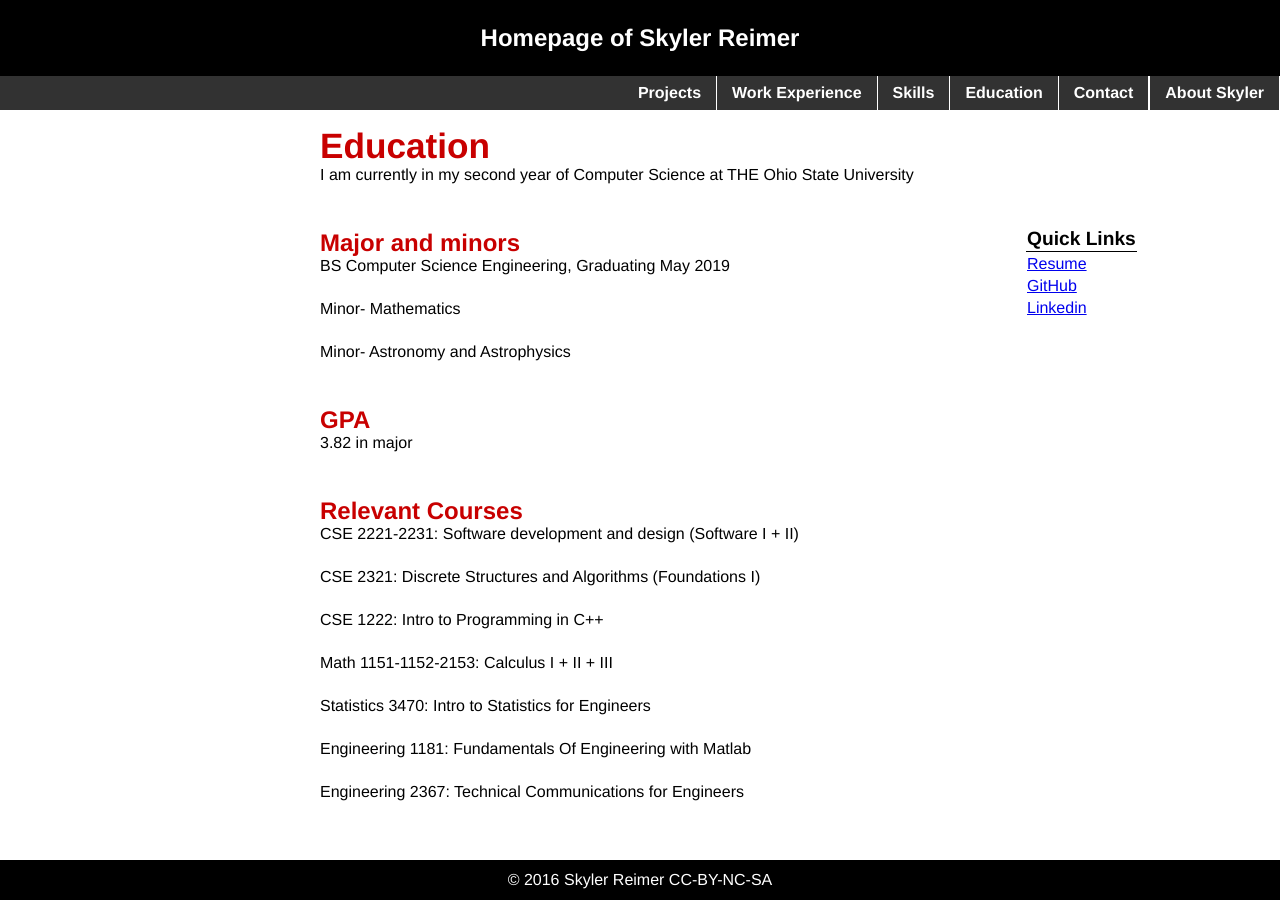
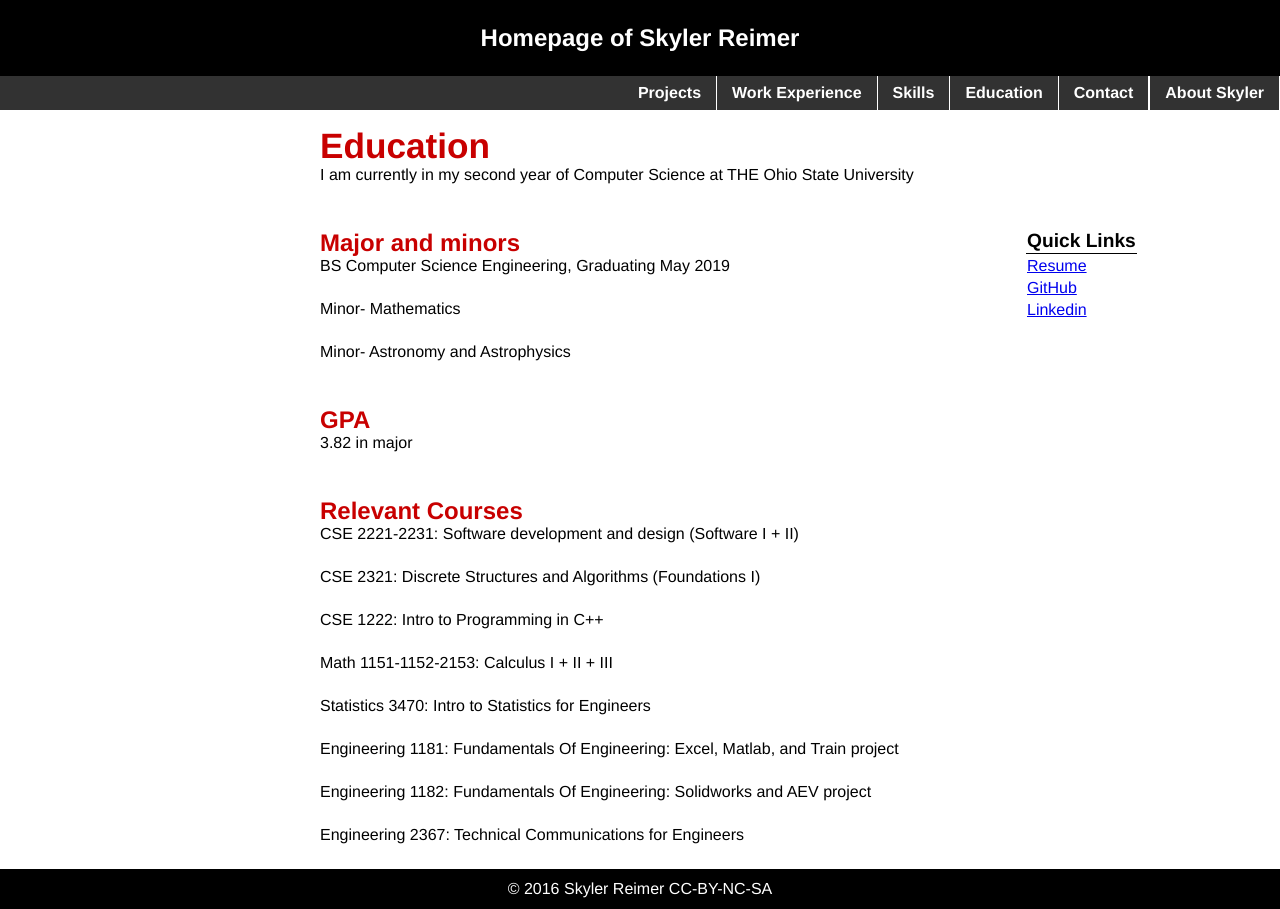
Before and after one commit to skylerreimer/skylerreimer.github.io, a Jekyll site: the page built from Education.html, in a window 1280 px wide. Built offline with Jekyll 4.4.1, drawn with Linux system fonts in a browser that asks for light colours.

Commit message:
wording; added 1182

```diff
--- a/Education.html
+++ b/Education.html
@@ -33,5 +33,6 @@ title: Education
 <p>	CSE 1222: Intro to Programming in C++ </p>
 <p>	Math 1151-1152-2153: Calculus I + II + III </p>
 <p>	Statistics 3470: Intro to Statistics for Engineers </p>
-<p>	Engineering 1181: Fundamentals Of Engineering with Matlab </p>
+<p>	Engineering 1181: Fundamentals Of Engineering: Excel, Matlab, and Train project </p>
+<p> Engineering 1182: Fundamentals Of Engineering: Solidworks and AEV project
 <p>	Engineering 2367: Technical Communications for Engineers </p>
--- a/skills.html
+++ b/skills.html
@@ -10,7 +10,7 @@ title: Skills
 <h2>Languages</h2>
 <p>
 I have proficiency in several languages through coursework, my job experience and self-learning.  I know C++, Java, HTML, and CSS with a high degree of knowledge and skill.
-I have some experience and exposure to Ruby, Git, Bash, and JavaScript.
+I have some experience and exposure to Git andJavaScript.
 </p>
 
 <h2>Software</h2>
```
